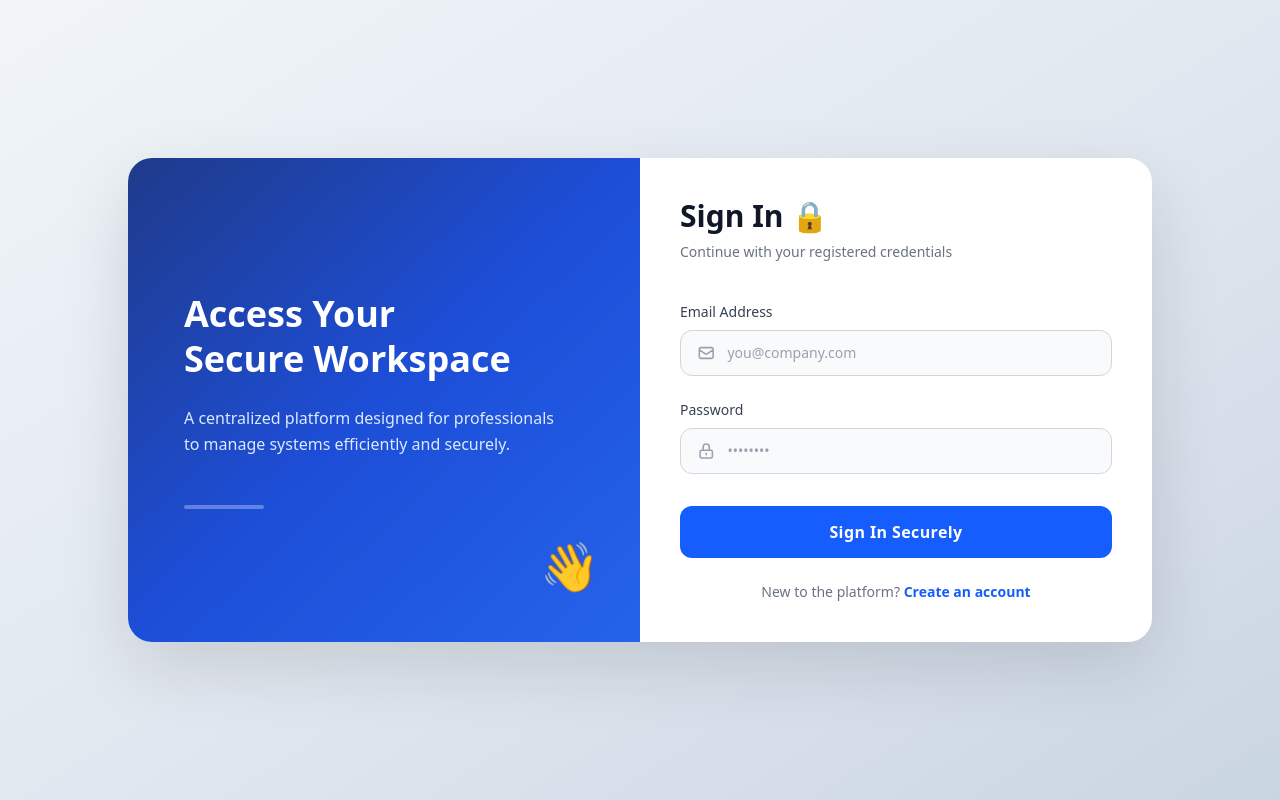
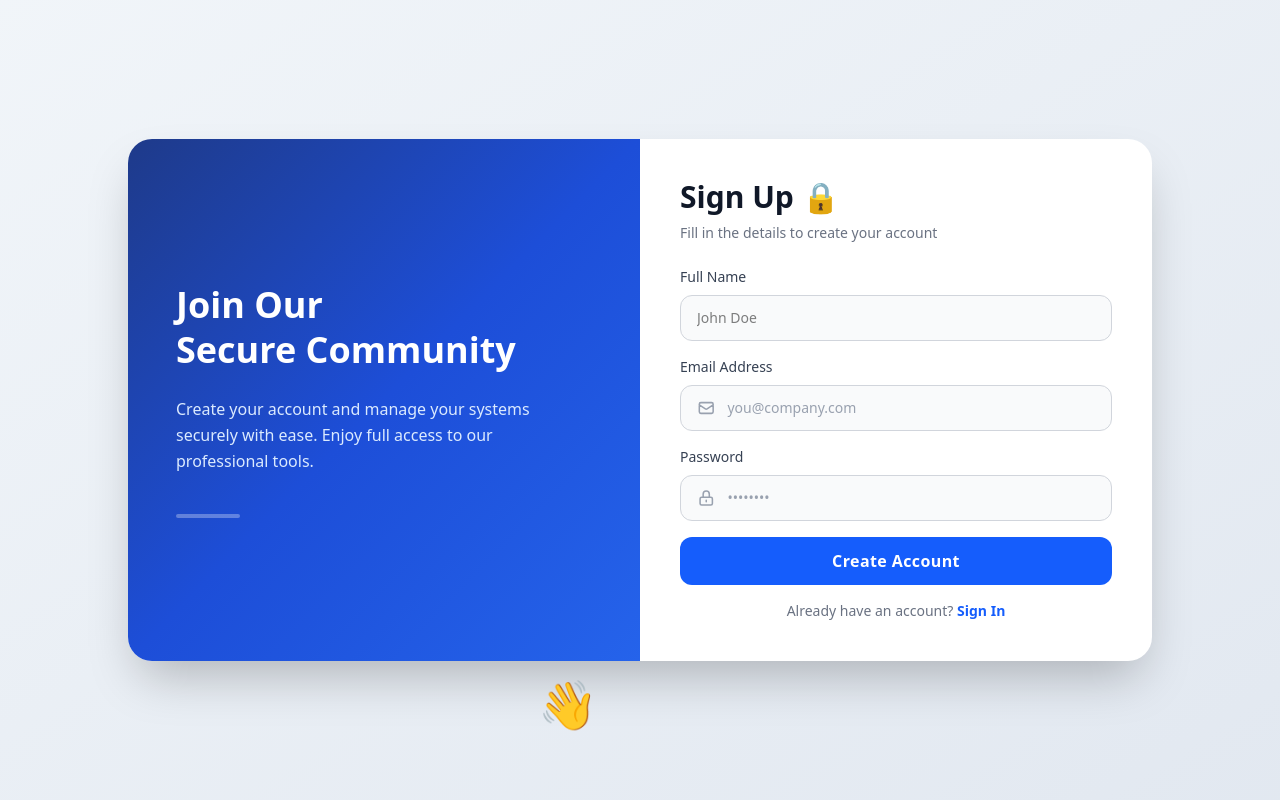
Before and after one commit to Muhammadkashif20/authentication-frontend, a React (Vite) app: page / in a window 1280 px wide. Built offline with nearby package versions, Linux system fonts and the light colour scheme.

Commit message:
adding navigation in register

```diff
--- a/src/App.jsx
+++ b/src/App.jsx
@@ -9,8 +9,8 @@ const App = () => {
       <ToastContainer/>
       <BrowserRouter>
       <Routes>
-        <Route path='/' element={<Login/>}/>
-        <Route path='/signup' element={<Signup/>}/>
+        <Route path='/login' element={<Login/>}/>
+        <Route path='/' element={<Signup/>}/>
         </Routes>
       </BrowserRouter>
     </div>
--- a/src/Components/Login.jsx
+++ b/src/Components/Login.jsx
@@ -1,9 +1,40 @@
-import React from "react";
+import React, { useState } from "react";
 import { HiOutlineMail, HiOutlineLockClosed } from "react-icons/hi";
 import { Link } from "react-router-dom";
 import Signup from "./Signup";
 const Login = () => {
+ const navigation=useNavigate();
+  const [fullName, setFullName] = useState("");
+  const [email, setEmail] = useState("");
+  const [password, setPassword] = useState("");
 
+  const handleRegister = async () => {
+    try {
+      const response = await axios.post(
+        "http://localhost:5000/user/register",
+        {
+          fullname: fullName,
+          email,
+          password,
+        }
+      );
+      toast.success("User Registered Successfully!");
+      // Clear fields
+      setFullName("");
+      setEmail("");
+      setPassword("");
+      console.log(response.data);
+      navigation("/login")
+    }
+
+    catch (error) {
+
+        console.log("catch=>",error.response?.data);
+      toast.error(
+          error.response?.data?.msg || "Something went wrong!"
+      );
+    }
+  };
   return (
     <div className="min-h-screen flex items-center justify-center bg-gradient-to-br from-slate-100 via-slate-200 to-slate-300">
       <div className="w-full max-w-5xl bg-white rounded-3xl shadow-[0_25px_70px_rgba(0,0,0,0.12)] overflow-hidden grid grid-cols-1 md:grid-cols-2">
@@ -71,7 +102,7 @@ const Login = () => {
           {/* Footer */}
           <p className="text-center text-sm text-gray-500 mt-6">
             New to the platform?{" "}
-            <Link to="/signup">
+            <Link to="/">
             <span className="text-blue-600 font-semibold cursor-pointer hover:underline">
               Create an account
             </span>
--- a/src/Components/Signup.jsx
+++ b/src/Components/Signup.jsx
@@ -1,10 +1,10 @@
 import axios from "axios";
 import React, { useState } from "react";
 import { HiOutlineMail, HiOutlineLockClosed } from "react-icons/hi";
-import { Link } from "react-router-dom";
+import { Link, Navigate, useNavigate } from "react-router-dom";
 import { toast } from "react-toastify";
 const Signup = () => {
-
+  const navigation=useNavigate();
   const [fullName, setFullName] = useState("");
   const [email, setEmail] = useState("");
   const [password, setPassword] = useState("");
@@ -25,6 +25,7 @@ const Signup = () => {
       setEmail("");
       setPassword("");
       console.log(response.data);
+      navigation("/login")
     }
 
     catch (error) {
@@ -115,7 +116,7 @@ const Signup = () => {
           {/* Footer */}
           <p className="text-center text-sm text-gray-500 mt-4">
             Already have an account?{" "}
-            <Link to="/">
+            <Link to="/login">
               <span className="text-blue-600 font-semibold cursor-pointer hover:underline">
                 Sign In
               </span>
```
